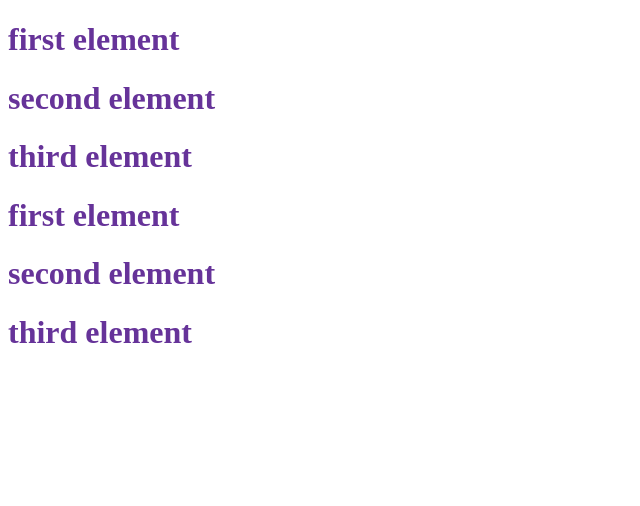
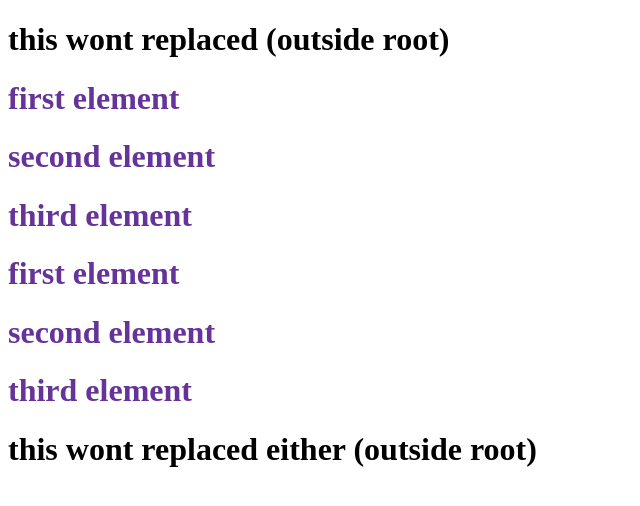
Before and after one commit to SwapnilPatil2607/namaste-react-inception-practice, a plain HTML site: page index.html in a window 1280 px wide. Shown: the whole page, without its empty margins (0-640 px from the left). Drawn offline with nearby package versions, Linux system fonts and the light colour scheme.

Commit message:
feat: h1 added outside root element

```diff
--- a/index.html
+++ b/index.html
@@ -11,17 +11,24 @@
         <h1>Hello World!</h1>
     </div> -->
 
-    <div id="root"></div>
-
-    <!-- <script>
+    <h1>this wont replaced (outside root)</h1>
+    <div id="root">
+      <h1>Will get replaced because of render of react</h1>
+      <!-- it will get print and get replaced in miliseconds as soon as script js is read by browser -->
+    </div>
+    <h1>this wont replaced either (outside root)</h1>
+    <!--
+      <script>
       const heading = document.createElement("h1");
       heading.innerHTML = "Hello world for javascript";
 
       const root = document.getElementById("root");
       root.appendChild(heading);
-    </script> -->
+    </script>
+   -->
 
     <!-- now we have super powers of react because of 2 links below -->
+    <!-- react code wont be read by browser without this CDN links since it does not understand reactjs -->
     <script
       crossorigin
       src="https://unpkg.com/react@18/umd/react.development.js"
@@ -31,6 +38,7 @@
       src="https://unpkg.com/react-dom@18/umd/react-dom.development.js"
     ></script>
 
+    <!-- our index file needs to be here after (CDN) Content delivery network links -->
     <script src="./index.js">
       // const heading = React.createElement("h1", {}, "Hello world from react!");
       // const root = ReactDOM.createRoot(document.getElementById("root"));
```
